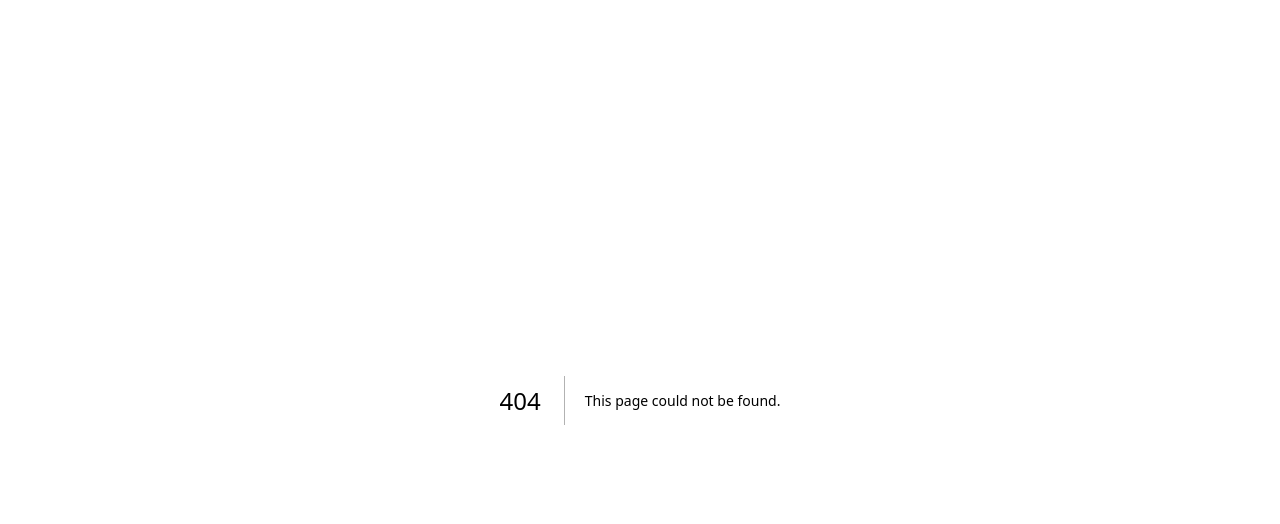
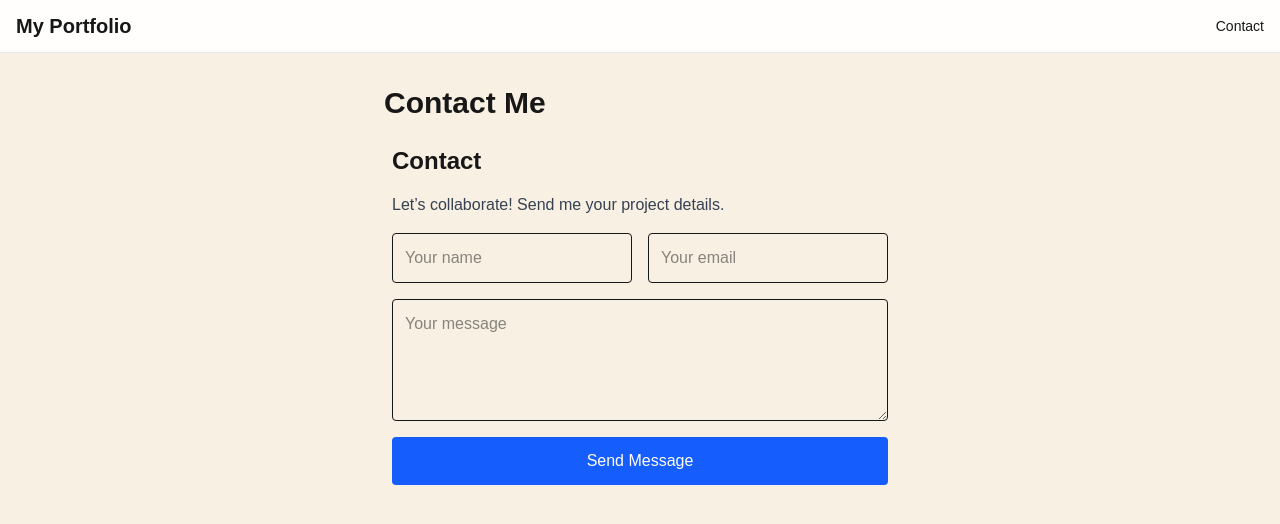
Before and after one commit to anthonbrooks/portfolio, a Next.js app: page /contact in a window 1280 px wide. Before the commit this address had no page. Shown: the top 524 px of the page. Built offline with nearby package versions, Linux system fonts and the light colour scheme.

Commit message:
Move contact form to its own page

```diff
--- a/app/actions/sendEmail.ts
+++ b/app/api/contact/route.ts
@@ -1,17 +1,19 @@
-"use server";
-
 import { Resend } from "resend";
 
 const resend = new Resend(process.env.RESEND_API_KEY);
 
-export async function sendEmail(formData: FormData) {
+export async function POST(req: Request) {
   try {
+    const formData = await req.formData();
     const name = formData.get("name") as string;
     const email = formData.get("email") as string;
     const message = formData.get("message") as string;
 
     if (!name || !email || !message) {
-      throw new Error("Missing fields");
+      return Response.json(
+        { error: "Missing required fields" },
+        { status: 400 },
+      );
     }
 
     await resend.emails.send({
@@ -21,9 +23,9 @@ export async function sendEmail(formData: FormData) {
       replyTo: email,
       text: message,
     });
-    return { success: true };
+    return Response.json({ success: true });
   } catch (err: any) {
     console.error("sendEmail error:", err);
-    return { success: false, error: err.message || "Unknown error" };
+    return Response.json({ error: "Failed to send message" }, { status: 500 });
   }
 }
--- /dev/null
+++ b/app/contact/page.tsx
@@ -0,0 +1,14 @@
+import ContactForm from "@/components/ContactForm";
+import Navbar from "@/components/Navbar";
+
+export default function ContactPage() {
+  return (
+    <>
+      <Navbar />
+      <div className="max-w-xl mx-auto p-8">
+        <h1 className="text-3xl font-bold mb-6">Contact Me</h1>
+        <ContactForm />
+      </div>
+    </>
+  );
+}
--- a/app/page.tsx
+++ b/app/page.tsx
@@ -5,9 +5,7 @@ import GalleryPost from "../components/GalleryPost";
 import { photos } from "./data/photos";
 import { motion } from "framer-motion";
 import Navbar from "../components/Navbar";
-import { sendEmail } from "@/app/actions/sendEmail";
 import Link from "next/link";
-import Image from "next/image";
 
 export interface Photo {
   id: string;
@@ -30,7 +28,6 @@ interface BlogPost {
 
 export default function Home() {
   const [activeIndex, setActiveIndex] = useState<number | null>(null);
-  const [sent, setSent] = useState(false);
   const openPost = (idx: number): void => setActiveIndex(idx);
   const closePost = (): void => setActiveIndex(null);
 
@@ -59,24 +56,6 @@ export default function Home() {
       slug: "design-decisions",
     },
   ];
-
-  const handleSubmit = async (e: React.SubmitEvent<HTMLFormElement>) => {
-    e.preventDefault();
-
-    const formData = new FormData(e.currentTarget);
-
-    try {
-      const result = await sendEmail(formData);
-
-      if (result.success) {
-        setSent(true);
-      } else {
-        console.error("something went wrong");
-      }
-    } catch (err: any) {
-      console.error(err);
-    }
-  };
 
   return (
     <>
@@ -159,64 +138,6 @@ export default function Home() {
           whileInView={{ opacity: 1, y: 0 }}
           viewport={{ once: true }}
           transition={{ duration: 0.5 }}
-          id="contact"
-          className="max-w-7xl mx-auto mb-12 px-2"
-        >
-          <h2 className="text-2xl font-semibold mb-4">Contact</h2>
-          <p className="text-gray-700 mb-4">
-            Let’s collaborate! Send me your project details.
-          </p>
-          {sent ? (
-            <motion.div
-              className="text-center p-10"
-              initial={{ opacity: 0, scale: 0.9 }}
-              animate={{ opacity: 1, scale: 1 }}
-            >
-              <p className="text-2xl font-semibold">Message sent ⌯⌲</p>
-              <p className="text-gray-600 mt-2">
-                Thanks for reaching out! I'll reply soon.
-              </p>
-            </motion.div>
-          ) : (
-            <form
-              onSubmit={handleSubmit}
-              className="grid grid-cols-1 md:grid-cols-2 gap-4"
-            >
-              <input type="text" name="company" className="hidden" />
-              <input
-                name="name"
-                className="p-3 border rounded"
-                placeholder="Your name"
-                required
-              />
-              <input
-                name="email"
-                type="email"
-                className="p-3 border rounded"
-                placeholder="Your email"
-                required
-              />
-              <textarea
-                name="message"
-                className="p-3 border rounded md:col-span-2"
-                placeholder="Your message"
-                rows={4}
-                required
-              />
-              <button
-                type="submit"
-                className="md:col-span-2 bg-blue-600 text-white p-3 rounded hover:cursor-pointer"
-              >
-                Send Message
-              </button>
-            </form>
-          )}
-        </motion.section>
-        <motion.section
-          initial={{ opacity: 0, y: 40 }}
-          whileInView={{ opacity: 1, y: 0 }}
-          viewport={{ once: true }}
-          transition={{ duration: 0.5 }}
           className="flex justify-center gap-2"
         >
           <Link href={"https://github.com/anthonbrooks"}>
--- /dev/null
+++ b/components/ContactForm.tsx
@@ -0,0 +1,94 @@
+"use client";
+
+import { motion } from "framer-motion";
+import { useState } from "react";
+
+export default function ContactForm() {
+  const [sent, setSent] = useState(false);
+
+  const handleSubmit = async (e: React.SubmitEvent<HTMLFormElement>) => {
+    e.preventDefault();
+
+    const formData = new FormData(e.currentTarget);
+
+    try {
+      const result = await fetch("/api/contact", {
+        method: "POST",
+        body: formData,
+      });
+
+      const data = await result.json();
+
+      if (data.success) {
+        setSent(true);
+      } else {
+        console.error("something went wrong");
+      }
+    } catch (err: any) {
+      console.error(err);
+    }
+  };
+
+  return (
+    <motion.section
+      initial={{ opacity: 0, y: 40 }}
+      whileInView={{ opacity: 1, y: 0 }}
+      viewport={{ once: true }}
+      transition={{ duration: 0.5 }}
+      id="contact"
+      className="max-w-7xl mx-auto mb-12 px-2"
+    >
+      {sent ? (
+        <motion.div
+          className="text-center p-10"
+          initial={{ opacity: 0, scale: 0.9 }}
+          animate={{ opacity: 1, scale: 1 }}
+        >
+          <p className="text-2xl font-semibold">Message sent ⌯⌲</p>
+          <p className="text-gray-600 mt-2">
+            Thanks for reaching out! I'll reply soon.
+          </p>
+        </motion.div>
+      ) : (
+        <>
+          <h2 className="text-2xl font-semibold mb-4">Contact</h2>
+          <p className="text-gray-700 mb-4">
+            Let’s collaborate! Send me your project details.
+          </p>
+          <form
+            onSubmit={handleSubmit}
+            className="grid grid-cols-1 md:grid-cols-2 gap-4"
+          >
+            <input type="text" name="company" className="hidden" />
+            <input
+              name="name"
+              className="p-3 border rounded"
+              placeholder="Your name"
+              required
+            />
+            <input
+              name="email"
+              type="email"
+              className="p-3 border rounded"
+              placeholder="Your email"
+              required
+            />
+            <textarea
+              name="message"
+              className="p-3 border rounded md:col-span-2"
+              placeholder="Your message"
+              rows={4}
+              required
+            />
+            <button
+              type="submit"
+              className="md:col-span-2 bg-blue-600 text-white p-3 rounded hover:cursor-pointer"
+            >
+              Send Message
+            </button>
+          </form>
+        </>
+      )}
+    </motion.section>
+  );
+}
--- a/components/Navbar.tsx
+++ b/components/Navbar.tsx
@@ -10,12 +10,9 @@ export default function Navbar() {
           {/* <Link href="/blog" className="text-sm hover:underline">
             Blog
           </Link> */}
-          <a href="#skills" className="text-sm hover:underline">
-            Skills
-          </a>
-          <a href="#contact" className="text-sm hover:underline">
+          <Link href="/contact" className="text-sm hover:underline">
             Contact
-          </a>
+          </Link>
         </div>
       </div>
     </nav>
```
